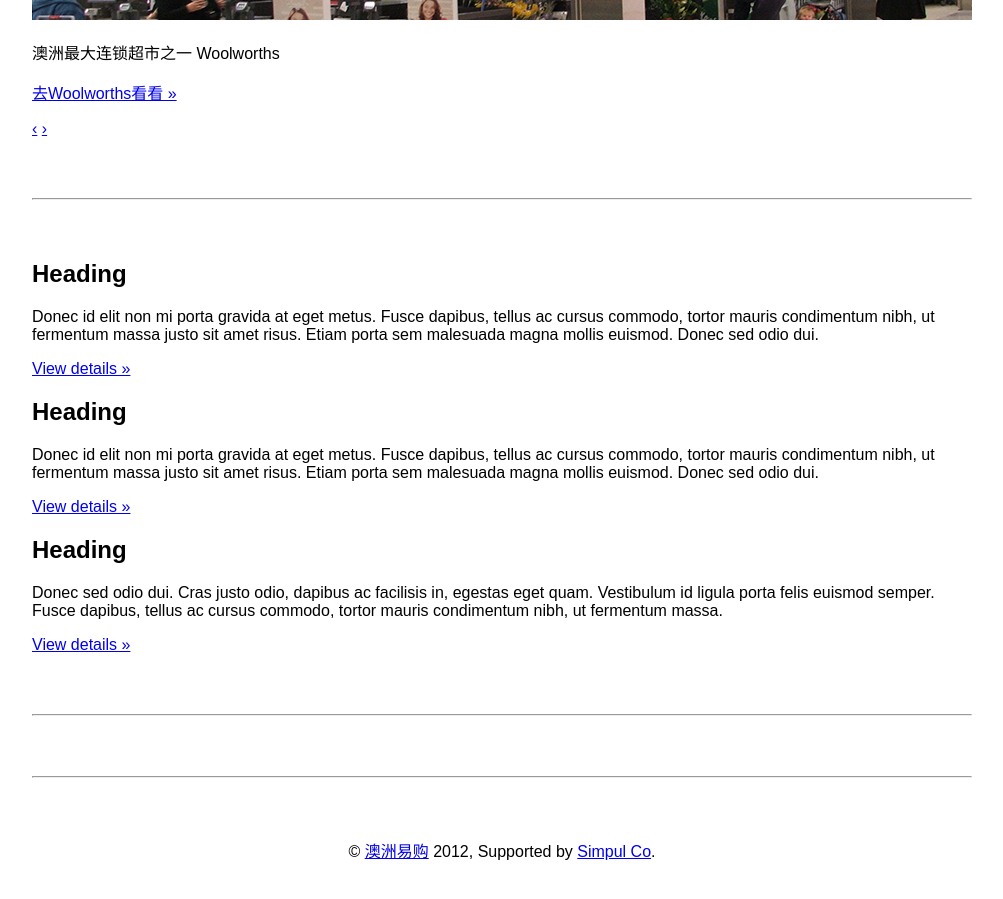
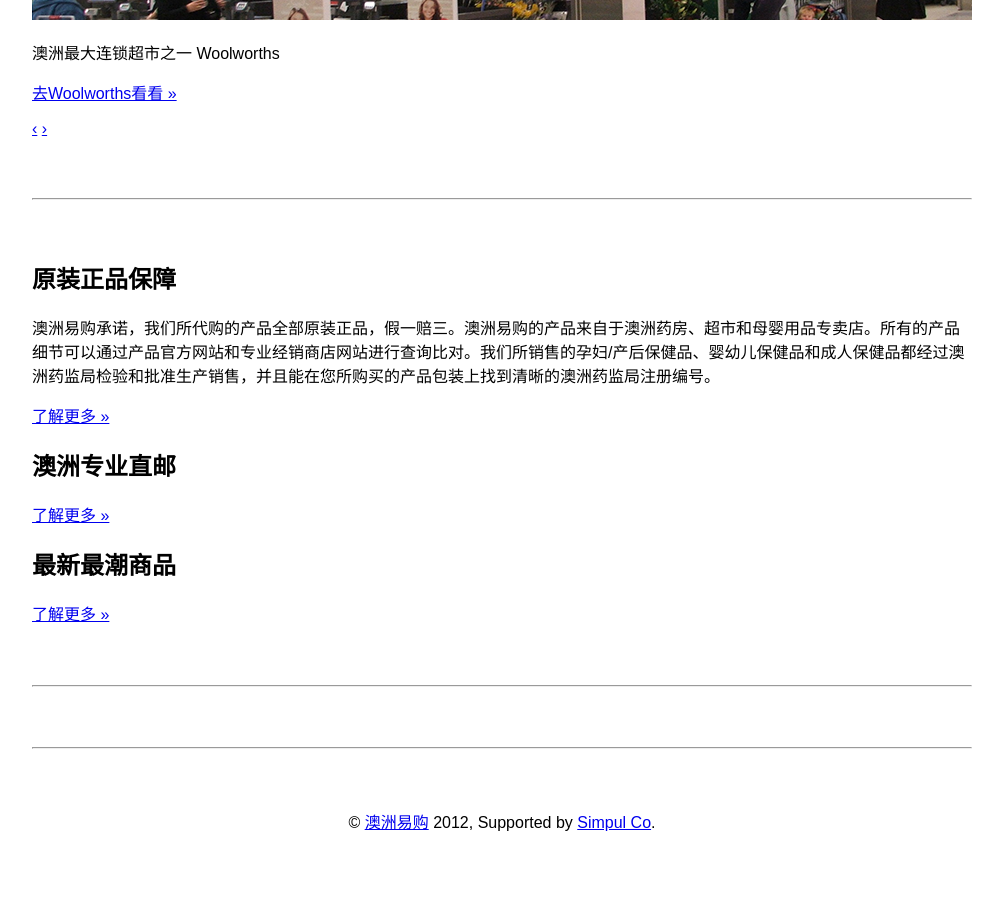
Before and after one commit to fanyuanheng/ozyeego.com, a Jekyll site: the page built from 00-home.md, in a window 1280 px wide and 900 px high, scrolled down 1054 px. Shown: the whole window, without its empty margins (138-1141 px from the left). Built offline with Jekyll 4.4.1, drawn with Linux system fonts in a browser that asks for light colours; nearby versions of some CDN libraries.

Commit message:
home page uis

```diff
--- a/00-home.md
+++ b/00-home.md
@@ -32,19 +32,20 @@ permalink: index.html
 <!-- Example row of columns -->
 <div class="row-fluid">
 <div class="span4">
-  <h2>Heading</h2>
-  <p>Donec id elit non mi porta gravida at eget metus. Fusce dapibus, tellus ac cursus commodo, tortor mauris condimentum nibh, ut fermentum massa justo sit amet risus. Etiam porta sem malesuada magna mollis euismod. Donec sed odio dui. </p>
-  <p><a class="btn" href="#">View details &raquo;</a></p>
+  <h2>原装正品保障</h2>
+  <p>澳洲易购承诺，我们所代购的产品全部原装正品，假一赔三。澳洲易购的产品来自于澳洲药房、超市和母婴用品专卖店。所有的产品细节可以通过产品官方网站和专业经销商店网站进行查询比对。我们所销售的孕妇/产后保健品、婴幼儿保健品和成人保健品都经过澳洲药监局检验和批准生产销售，并且能在您所购买的产品包装上找到清晰的澳洲药监局注册编号。
+  </p>
+  <p><a class="btn" href="/supplier.html">了解更多 &raquo;</a></p>
 </div>
 <div class="span4">
-  <h2>Heading</h2>
-  <p>Donec id elit non mi porta gravida at eget metus. Fusce dapibus, tellus ac cursus commodo, tortor mauris condimentum nibh, ut fermentum massa justo sit amet risus. Etiam porta sem malesuada magna mollis euismod. Donec sed odio dui. </p>
-  <p><a class="btn" href="#">View details &raquo;</a></p>
+  <h2>澳洲专业直邮</h2>
+  <p></p>
+  <p><a class="btn" href="/logistic.html">了解更多 &raquo;</a></p>
 </div>
 <div class="span4">
-  <h2>Heading</h2>
-  <p>Donec sed odio dui. Cras justo odio, dapibus ac facilisis in, egestas eget quam. Vestibulum id ligula porta felis euismod semper. Fusce dapibus, tellus ac cursus commodo, tortor mauris condimentum nibh, ut fermentum massa.</p>
-  <p><a class="btn" href="#">View details &raquo;</a></p>
+  <h2>最新最潮商品</h2>
+  <p></p>
+  <p><a class="btn" href="#">了解更多 &raquo;</a></p>
 </div>
 </div>
 
--- a/_includes/themes/twitter/default.html
+++ b/_includes/themes/twitter/default.html
@@ -110,7 +110,8 @@
     <div class="container">
 
       <div class="masthead">
-        <h3 class="muted"><img src="/assets/images/logo.png" /> {% if page.tagline %} <small>{{ page.tagline }}</small>{% endif %}</h3>
+        <!-- {% if page.tagline %} <small>{{ page.tagline }}</small>{% endif %} -->
+        <h3 class="muted"><img src="/assets/images/logo.png" /></h3>
         <div class="navbar">
           <div class="navbar-inner">
             <div class="container">
```
